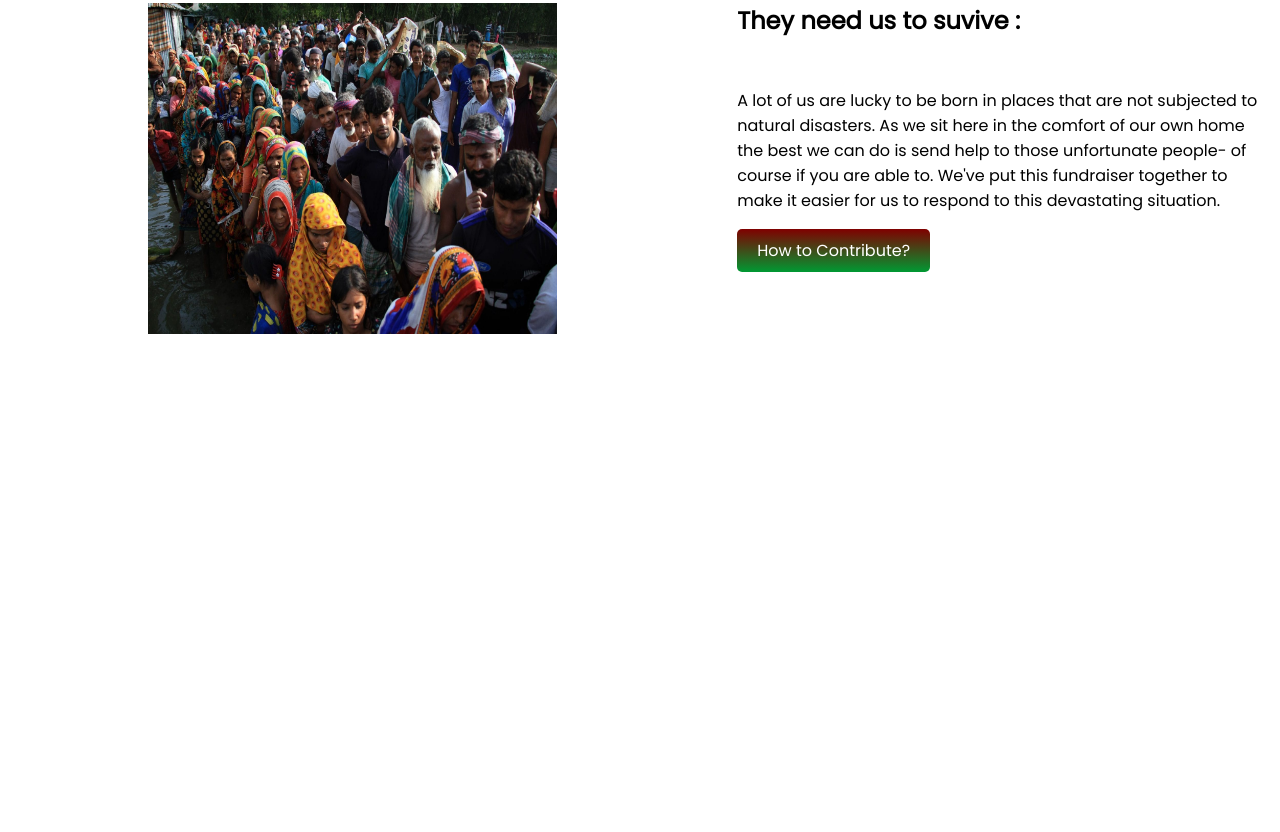
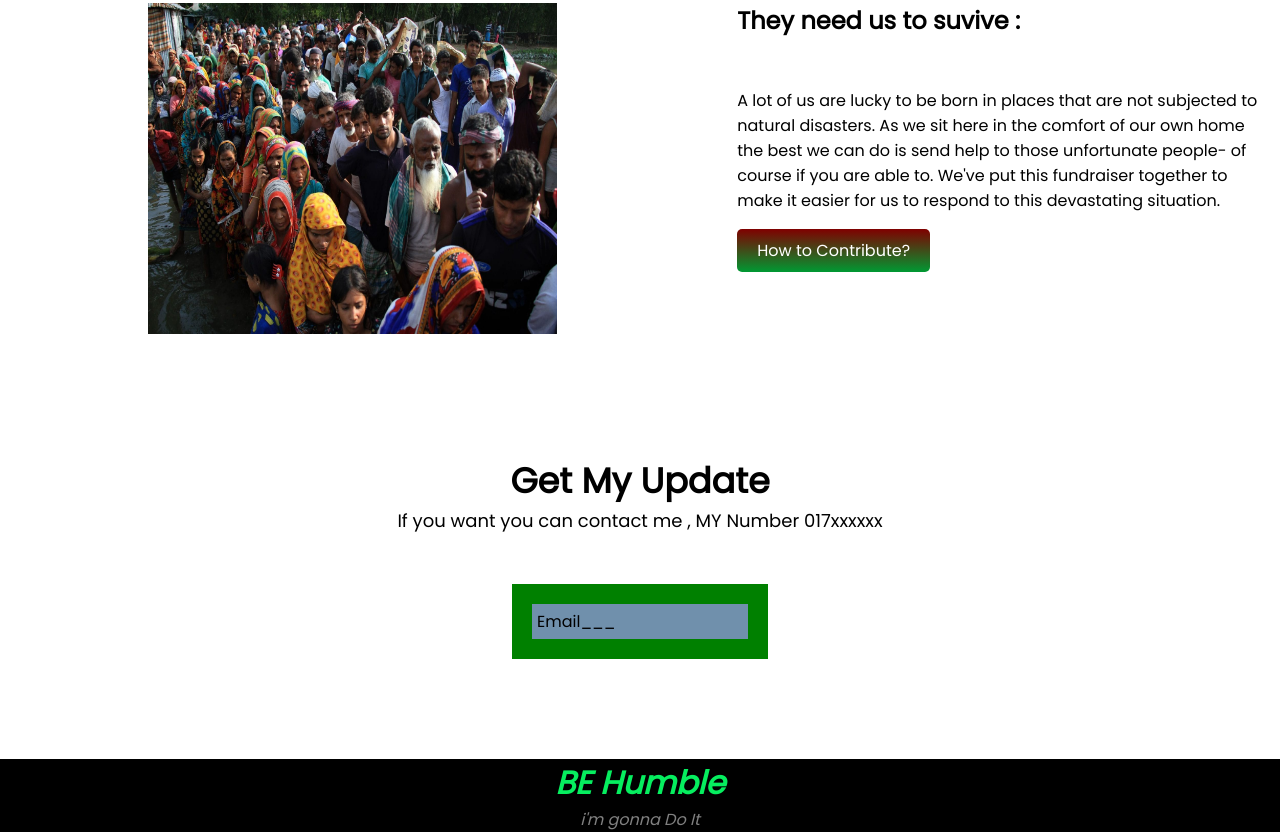
Before and after one commit to Maruf131/donate-for-flood, a plain HTML site: page index.html in a window 1280 px wide. Shown: the part 2361-3193 px from the top of the page. Before the commit the page ends 2702 px from the top, so only its background shows below. Drawn offline with Linux system fonts and the light colour scheme.

Commit message:
6th commit

```diff
--- a/index.html
+++ b/index.html
@@ -100,8 +100,24 @@
             <a class="button-2" href="">How to Contribute?</a>
 
         </div>
-    </section>
+    </section><br><br><br><br><br>
+    <section>
+        <div class="sylhet-help">
+            <h1>Get My Update </h1>
+            <p>If you want you can contact me , MY Number 017xxxxxx</p>
+        </div>
+    </section><br><br>
+
+    <section>
+        <div class="update">
+            <p>Email___</p>
+        </div>
+    </section><br><br><br><br>
 
 </body>
+<footer class="end-codding">
+    <h1> <span style="color:rgb(6, 238, 95);font-weight:bold"> BE Humble</span></h1>
+    <p>i'm gonna Do It</p>
+</footer>
 
 </html>
--- a/style.css
+++ b/style.css
@@ -148,3 +148,27 @@
     border-radius: 5px;
 
 }
+.update{
+    text-align: left;
+    background-color: rgb(112, 144, 172);
+    margin: 0% 40%;
+    border: 20px solid green;
+    padding: 5px;
+
+}
+.end-codding{
+    text-align: center;
+    background-color: #000000;
+    color: white;
+}
+.end-codding h1{
+    font-weight: 300;
+    font-style: oblique;
+
+}
+.end-codding p{
+    font-size: 10;
+    font-style: italic;
+    color: gray;
+}
+/*  ALHAMDULILLAH*/
```
